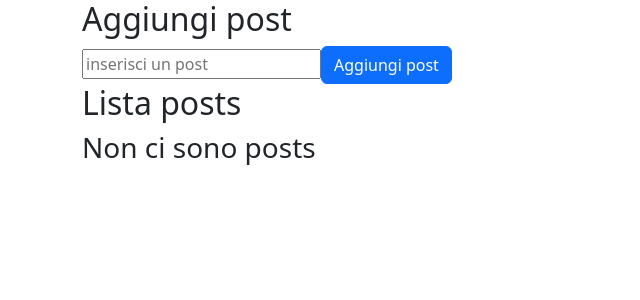
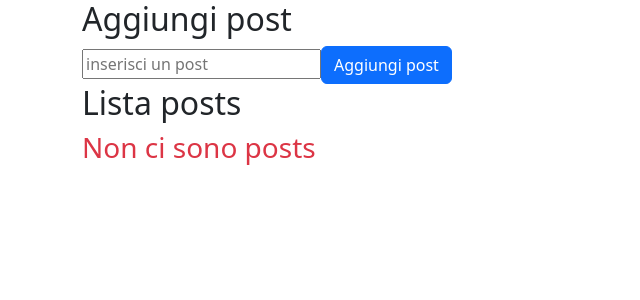
Before and after one commit to diegolenci/react-form, a React (Vite) app: page / in a window 1280 px wide. Shown: the top 300 px of the page, without its empty margins (0-640 px from the left). Built offline with nearby package versions, Linux system fonts and the light colour scheme.

Commit message:
Add: correzione + commenti

```diff
--- a/src/App.jsx
+++ b/src/App.jsx
@@ -1,16 +1,22 @@
 import { useState } from "react"
 
 function App() {
-
+  //posts: array iniziale vuoto
   const [posts, setPosts] = useState([])
   const [newPost, setNewPost] = useState('')
 
+  //si occupa di gestire il campo input
   const handleNewPost = (e) => {
+    //funzione che aggiorna lo stato iniziale della variabile newpost
     setNewPost(e.target.value)
   }
+  //entra in funzione quando l'utente clicca sul bottone d'invio
   const handleSubmit = (e) => {
+    //evita di ricaricare la pagina
     e.preventDefault()
+    //aggiunge nuovo array pieno
     setPosts( () => [...posts, newPost] )
+    //svuota il campo input
     setNewPost('')
   }
 
@@ -30,9 +36,11 @@ function App() {
 
         <h2>Lista posts</h2>
         {
+          //controlla se la lunghezza dell'array post è magg di 0
           posts.length > 0 ? (
             <ul>
               {
+                //se ci sono dei post li mostra
                 posts.map( (element, index) => {
                   return (
                     <li key={index}>
@@ -43,7 +51,8 @@ function App() {
               }
             </ul>
           ) : (
-            <h3>Non ci sono posts</h3>
+            //altrimenti compare questo messaggio
+            <h3 className="text-danger">Non ci sono posts</h3>
           )
         }
       </div>
```
